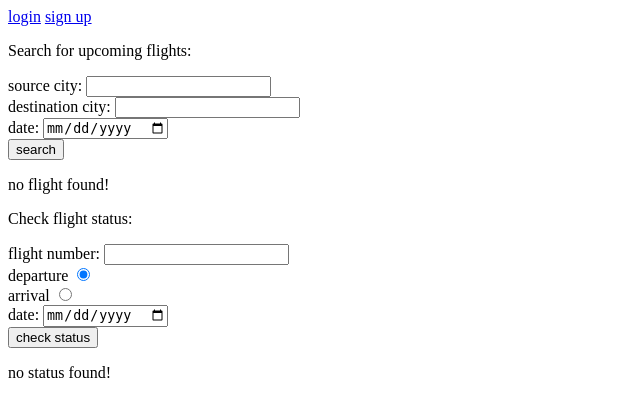
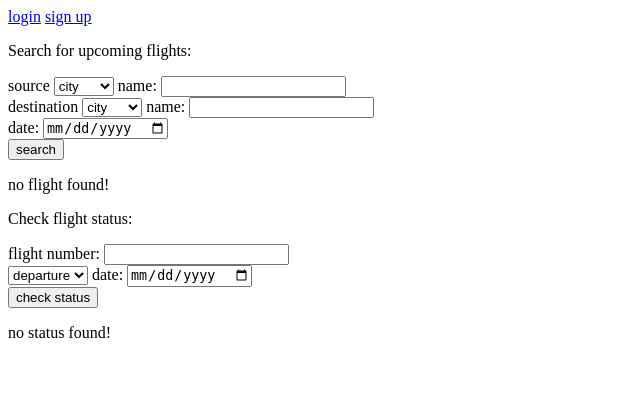
Before and after one commit to Zacchaeus00/db-project, a Flask app: template templates/public.html in a window 1280 px wide. Shown: the top 417 px of the page, without its empty margins (0-640 px from the left). Run offline with Flask 2, Linux system fonts and the light colour scheme; the template is opened without the code that fills it, so the values that code supplies are empty; parts of the project's set-up code (start-up, migrations or seed data) failed here and were passed over.

Commit message:
update public page to support search by airport

```diff
--- a/app.py
+++ b/app.py
@@ -9,26 +9,44 @@ conn = mysql.connector.connect(host=dbconfig['host'], user=dbconfig['user'],
 
 @app.route("/")
 def public():
-    scity = request.args.get('scity')
-    dcity = request.args.get('dcity')
+    stype = request.args.get('stype')
+    dtype = request.args.get('dtype')
+    src = request.args.get('src')
+    dst = request.args.get('dst')
     date_search = request.args.get('date_search')
     flight_num = request.args.get('flight_num')
-    dateof = request.args.get('dateof')
+    datetype = request.args.get('datetype')
     date_check = request.args.get('date_check')
     flights = None
     statuses = None
     cursor = conn.cursor()
-    if scity:
-        query = """select * from flight, airport a1, airport a2
-				where departure_airport = a1.airport_name and a1.airport_city = '{}'
-				and arrival_airport = a2.airport_name and a2.airport_city = '{}'
-				and departure_time LIKE '{}%' and status = 'upcoming'"""
-        cursor.execute(query.format(scity, dcity, date_search))
+    if src:
+        if stype == "city" and dtype == "city":
+            query = """select * from flight, airport a1, airport a2
+					where departure_airport = a1.airport_name and a1.airport_city = '{}'
+					and arrival_airport = a2.airport_name and a2.airport_city = '{}'
+					and departure_time LIKE '{}%' and status = 'upcoming'"""
+        elif stype == "airport" and dtype == "city":
+            query = """select * from flight, airport
+					where departure_airport = '{}'
+					and arrival_airport = airport.airport_name and airport.airport_city = '{}'
+					and departure_time LIKE '{}%' and status = 'upcoming'"""
+        elif stype == "city" and dtype == "airport":
+            query = """select * from flight, airport
+					where departure_airport = airport.airport_name and airport.airport_city = '{}'
+					and arrival_airport = '{}'
+					and departure_time LIKE '{}%' and status = 'upcoming'"""
+        else:
+            query = """select * from flight
+					where departure_airport = '{}'
+					and arrival_airport = '{}'
+					and departure_time LIKE '{}%' and status = 'upcoming'"""
+        cursor.execute(query.format(src, dst, date_search))
         flights = cursor.fetchall()
     if flight_num:
         query = """select status from flight
 				where flight_num = '{}' and {}_time LIKE '{}%'"""
-        cursor.execute(query.format(flight_num, dateof, date_check))
+        cursor.execute(query.format(flight_num, datetype, date_check))
         statuses = cursor.fetchall()
     cursor.close()
     return render_template('public.html', flights=flights, statuses=statuses)
--- a/templates/public.html
+++ b/templates/public.html
@@ -11,11 +11,21 @@
 		<div id="1a">
 			<p> Search for upcoming flights:</p>
 			<form action="/" method="get">
-				<label for="scity">source city:</label>
-				<input type="text" id="scity" name="scity" required/>
+				<label for="src">source</label>
+				<select name="stype">
+					<option value="city">city</option>
+					<option value="airport">airport</option>
+				</select>
+				<label for="src">name:</label>
+				<input type="text" id="src" name="src" required/>
 				<br>
-				<label for="dcity">destination city:</label>
-				<input type="text" id="dcity" name="dcity" required/>
+				<label for="dst">destination</label>
+				<select name="dtype">
+					<option value="city">city</option>
+					<option value="airport">airport</option>
+				</select>
+				<label for="dst">name:</label>
+				<input type="text" id="dest" name="dst" required/>
 				<br>
 				<label for="date_search">date:</label>
 				<input type="date" id="date_search" name="date_search" required>
@@ -39,12 +49,10 @@
 				<label for="flight_num">flight number:</label>
 				<input type="text" id="flight_num" name="flight_num" required>
 				<br>
-				<label for="isdept">departure</label>
-				<input type="radio" id="isdept" name="dateof" value="departure" checked>
-				<br>
-				<label for="isarvl">arrival</label>
-				<input type="radio" id="isarvl" name="dateof" value="arrival">
-				<br>
+				<select name="datetype">
+					<option value="departure">departure</option>
+					<option value="arrival">arrival</option>
+				</select>
 				<label for="date_check">date:</label>
 				<input type="date" id="date_check" name="date_check" required>
 				<br>
```
